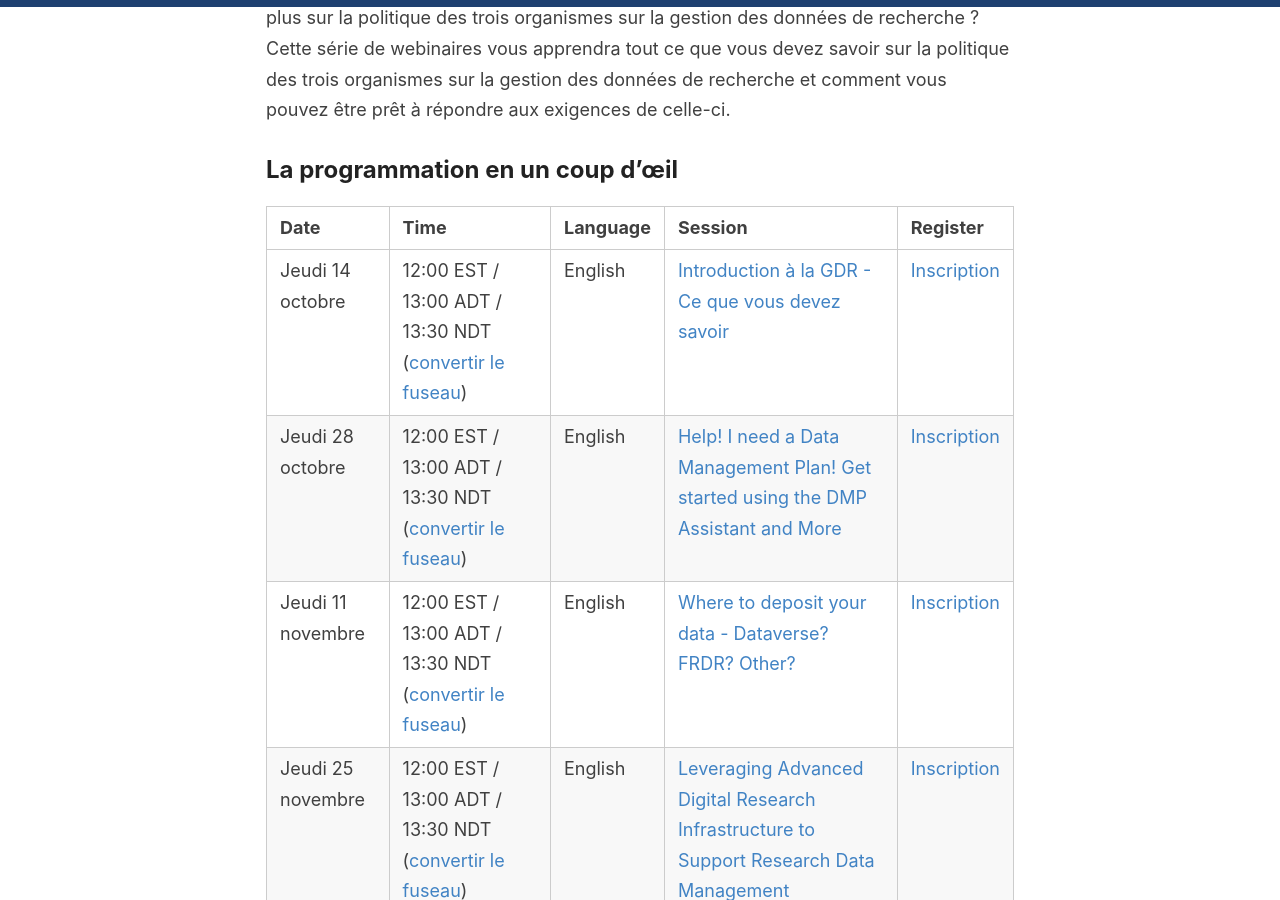
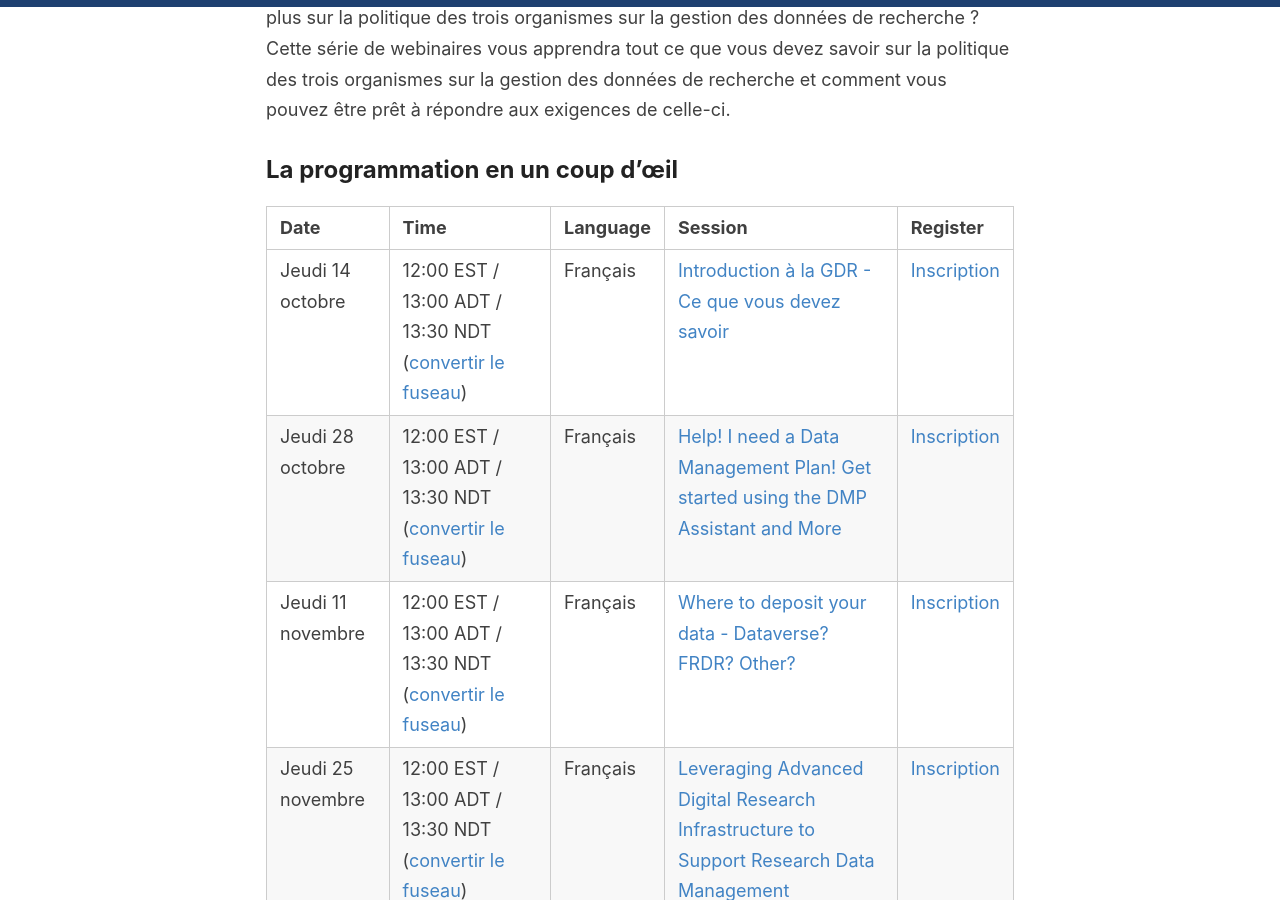
Before and after one commit to caul-dpsc/2021-rdm-series, a Jekyll site: the page built from _pages/index_fr.md, in a window 1280 px wide and 900 px high, scrolled down 504 px. Built offline with Jekyll 4.4.1, drawn with Linux system fonts in a browser that asks for light colours.

Commit message:
Update index_fr.md

```diff
--- a/_pages/index_fr.md
+++ b/_pages/index_fr.md
@@ -9,10 +9,10 @@ permalink: /fr
 
 | Date | Time | Language | Session | Register |
 | ---- | ---- | -------- | ------- | -------- |
-| Jeudi 14 octobre | 12:00 EST / 13:00 ADT / 13:30 NDT ([convertir le fuseau](https://dateful.com/time-zone-converter?t=1pm&d=2021-10-07&tz2=Atlantic-Daylight-Time-ADT){:target="_blank"}) | English | [Introduction à la GDR - Ce que vous devez savoir](#gdr) | [Inscription](https://stfx.libcal.com/calendar/caul/rdm-basics){:target="_blank"} |
-| Jeudi 28 octobre |12:00 EST / 13:00 ADT / 13:30 NDT ([convertir le fuseau](https://dateful.com/time-zone-converter?t=1pm&d=2021-10-21&tz2=Atlantic-Daylight-Time-ADT){:target="_blank"}) | English | [Help! I need a Data Management Plan! Get started using the DMP Assistant and More](#dmp) | [Inscription](https://stfx.libcal.com/calendar/caul/dmp){:target="_blank"} |
-| Jeudi 11 novembre | 12:00 EST / 13:00 ADT / 13:30 NDT ([convertir le fuseau](https://dateful.com/time-zone-converter?t=1pm&d=2021-11-04&tz2=Atlantic-Daylight-Time-ADT){:target="_blank"}) | English | [Where to deposit your data - Dataverse? FRDR? Other?](#dataverse) | [Inscription](https://stfx.libcal.com/calendar/caul/deposit){:target="_blank"} |
-| Jeudi 25 novembre | 12:00 EST / 13:00 ADT / 13:30 NDT ([convertir le fuseau](https://dateful.com/time-zone-converter?t=12pm&d=2021-11-18&tz2=Atlantic-Standard-Time-AST){:target="_blank"}) | English | [Leveraging Advanced Digital Research Infrastructure to Support Research Data Management](#cc) | [Inscription](https://stfx.libcal.com/calendar/caul/acenet){:target="_blank"} |
+| Jeudi 14 octobre | 12:00 EST / 13:00 ADT / 13:30 NDT ([convertir le fuseau](https://dateful.com/time-zone-converter?t=1pm&d=2021-10-07&tz2=Atlantic-Daylight-Time-ADT){:target="_blank"}) | Français | [Introduction à la GDR - Ce que vous devez savoir](#gdr) | [Inscription](https://stfx.libcal.com/calendar/caul/rdm-basics){:target="_blank"} |
+| Jeudi 28 octobre |12:00 EST / 13:00 ADT / 13:30 NDT ([convertir le fuseau](https://dateful.com/time-zone-converter?t=1pm&d=2021-10-21&tz2=Atlantic-Daylight-Time-ADT){:target="_blank"}) | Français | [Help! I need a Data Management Plan! Get started using the DMP Assistant and More](#dmp) | [Inscription](https://stfx.libcal.com/calendar/caul/dmp){:target="_blank"} |
+| Jeudi 11 novembre | 12:00 EST / 13:00 ADT / 13:30 NDT ([convertir le fuseau](https://dateful.com/time-zone-converter?t=1pm&d=2021-11-04&tz2=Atlantic-Daylight-Time-ADT){:target="_blank"}) | Français | [Where to deposit your data - Dataverse? FRDR? Other?](#dataverse) | [Inscription](https://stfx.libcal.com/calendar/caul/deposit){:target="_blank"} |
+| Jeudi 25 novembre | 12:00 EST / 13:00 ADT / 13:30 NDT ([convertir le fuseau](https://dateful.com/time-zone-converter?t=12pm&d=2021-11-18&tz2=Atlantic-Standard-Time-AST){:target="_blank"}) | Français | [Leveraging Advanced Digital Research Infrastructure to Support Research Data Management](#cc) | [Inscription](https://stfx.libcal.com/calendar/caul/acenet){:target="_blank"} |
 
 ## Sessions
 
```
